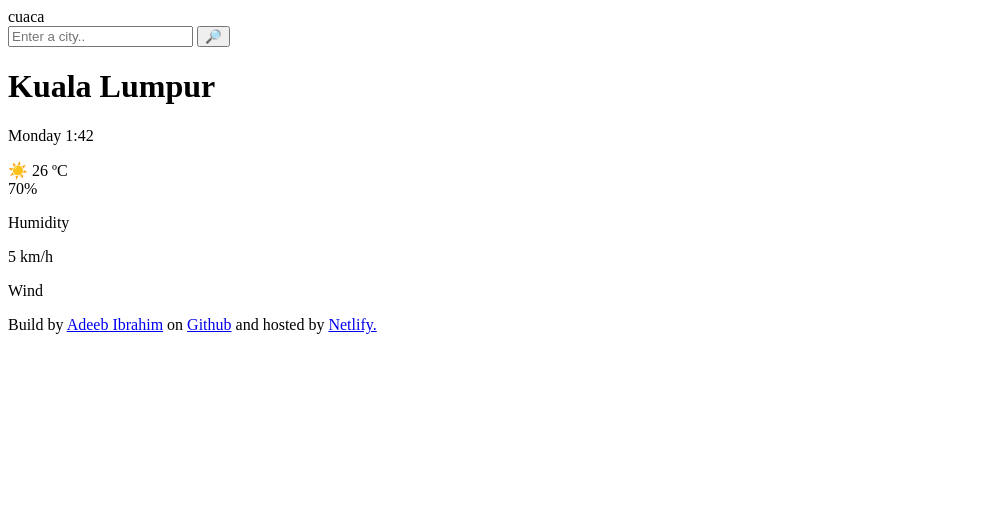
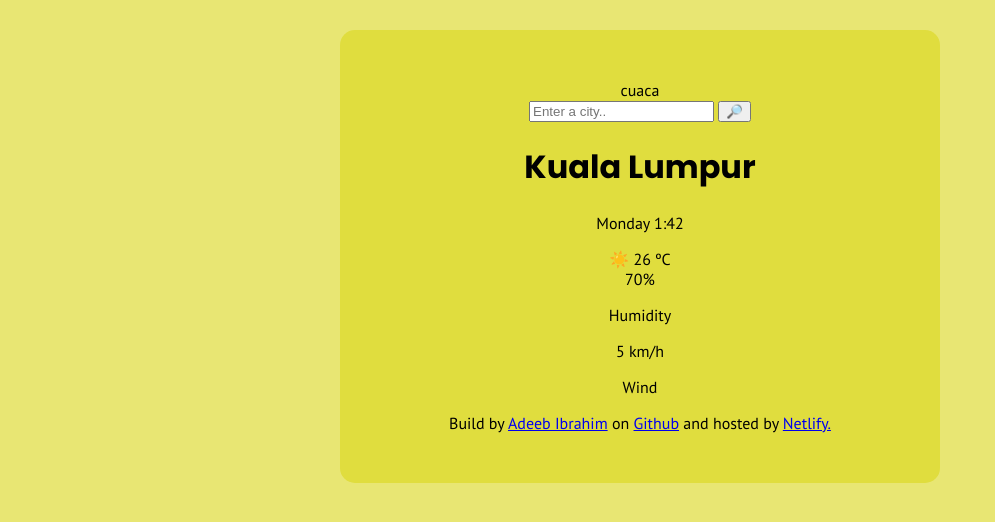
Before and after one commit to yanaadeeb/cuaca-app, a plain HTML site: page index.html in a window 1280 px wide. Shown: the whole page, without its empty margins (0-995 px from the left). Drawn offline with Linux system fonts and the light colour scheme.

Commit message:
stled main container

```diff
--- a/index.html
+++ b/index.html
@@ -3,9 +3,17 @@
   <head>
     <meta charset="UTF-8" />
     <meta name="viewport" content="width=device-width, initial-scale=1.0" />
+    <link rel="stylesheet" href="src/style.css" />
+    <link rel="preconnect" href="https://fonts.googleapis.com" />
+    <link rel="preconnect" href="https://fonts.gstatic.com" crossorigin />
+    <link
+      href="https://fonts.googleapis.com/css2?family=Fira+Sans:ital,wght@0,100;0,200;0,300;0,400;0,500;0,600;0,700;0,800;0,900;1,100;1,200;1,300;1,400;1,500;1,600;1,700;1,800;1,900&family=PT+Sans:ital,wght@0,400;0,700;1,400;1,700&family=Poppins:ital,wght@0,100;0,200;0,300;0,400;0,500;0,600;0,700;0,800;0,900;1,100;1,200;1,300;1,400;1,500;1,600;1,700;1,800;1,900&display=swap"
+      rel="stylesheet"
+    />
     <title>Cuaca App</title>
   </head>
   <body>
+    <div class="mainContainer">
       <span class="logo">cuaca</span>
       <header>
         <form>
@@ -31,11 +39,16 @@
       </main>
       <footer>
         Build by
-      <a href="https://github.com/yanaadeeb" target="_blank"> Adeeb Ibrahim</a>
+        <a href="https://github.com/yanaadeeb" target="_blank">
+          Adeeb Ibrahim</a
+        >
         on
         <a href="https://project-cuaca.netlify.app/" target="_blank">Github</a>
         and hosted by
-      <a href="https://project-cuaca.netlify.app/" target="_blank"> Netlify.</a>
+        <a href="https://project-cuaca.netlify.app/" target="_blank">
+          Netlify.</a
+        >
       </footer>
+    </div>
   </body>
 </html>
--- /dev/null
+++ b/src/style.css
@@ -0,0 +1,17 @@
+body {
+  background-color: #e8e673;
+  font-family: "PT Sans", sans-serif;
+}
+
+.mainContainer {
+  background: #e0dd3e;
+  max-width: 500px;
+  margin: 30px auto;
+  padding: 50px;
+  border-radius: 15px;
+  text-align: center;
+}
+
+h1 {
+  font-family: "Poppins", sans-serif;
+}
```
Lines whose indentation alone changed are shown as unchanged.
